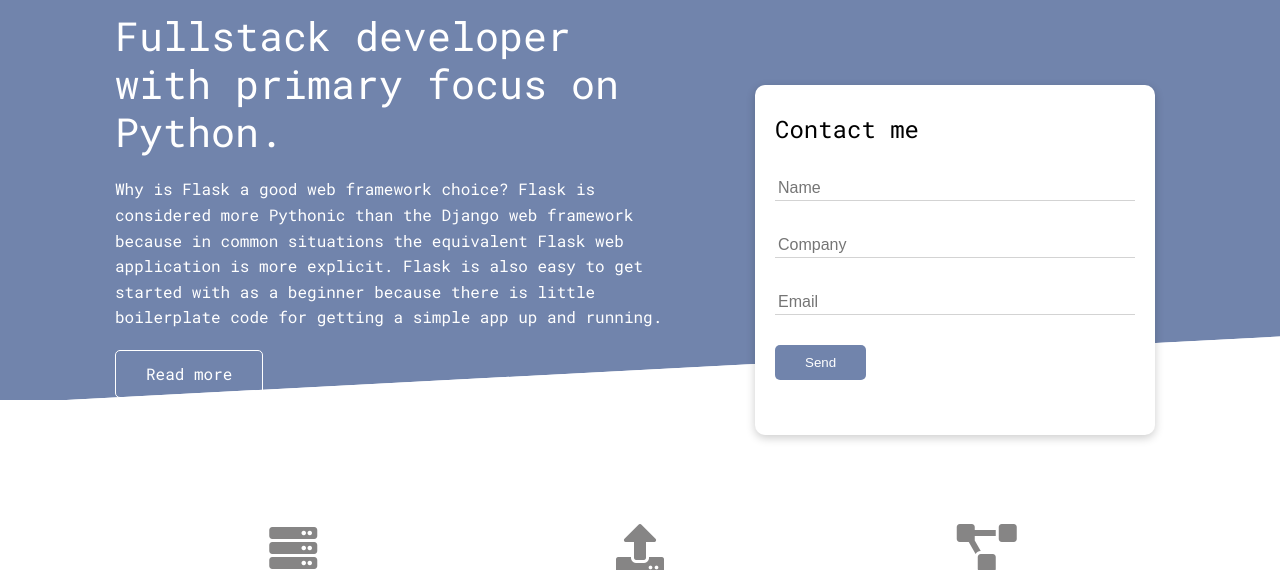
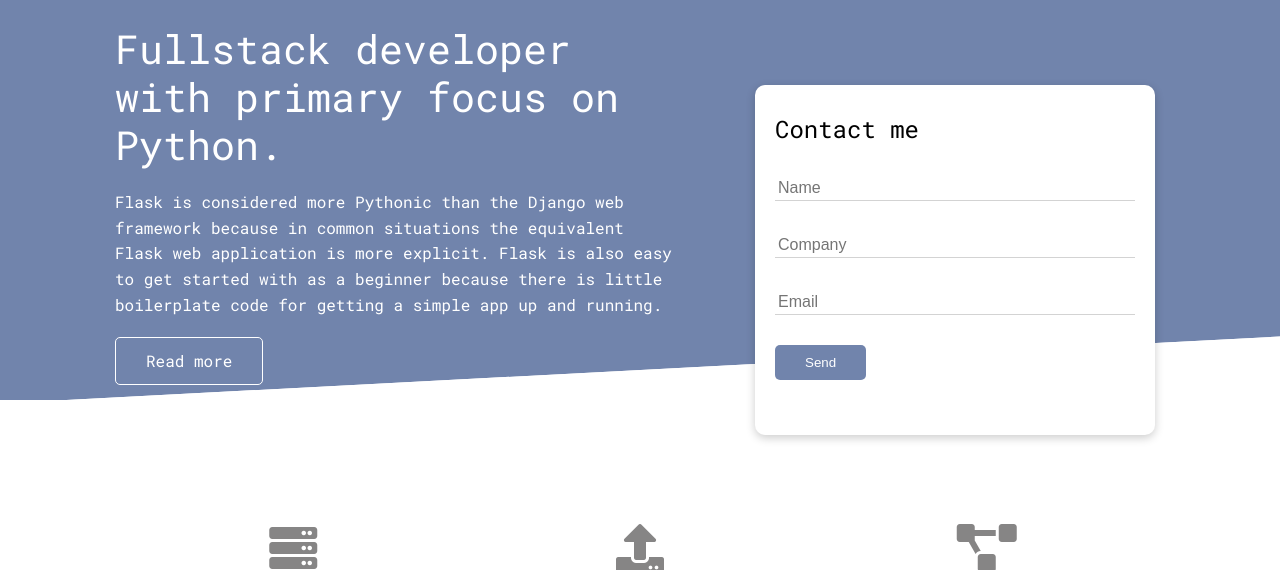
Before and after one commit to mjaroszewski1979/project_01, a Flask app: page / in a window 1280 px wide. Shown: the part 70-640 px from the top of the page. Run offline with Flask 2, Linux system fonts and the light colour scheme; some libraries are stand-ins or nearby versions; some web fonts are replaced.

Commit message:
Update index.html

```diff
--- a/templates/index.html
+++ b/templates/index.html
@@ -6,8 +6,7 @@
     <div class="container grid">
         <div class="showcase-text">
             <h1>Fullstack developer with primary focus on Python.</h1>
-            <p>Why is Flask a good web framework choice?
-                Flask is considered more Pythonic than the Django web framework because in common situations the equivalent Flask web application is more explicit. Flask is also easy to get started with as a beginner because there is little boilerplate code for getting a simple app up and running. </p>
+            <p>Flask is considered more Pythonic than the Django web framework because in common situations the equivalent Flask web application is more explicit. Flask is also easy to get started with as a beginner because there is little boilerplate code for getting a simple app up and running. </p>
                 <a href="https://www.fullstackpython.com/flask.html" target="_blank" class="btn btn-outline">Read more</a>
         </div>
         <div class="showcase-form card">
```
